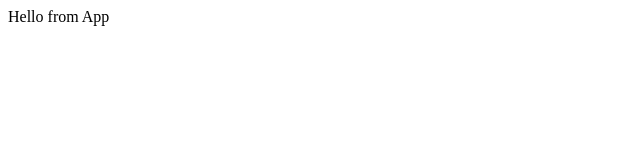
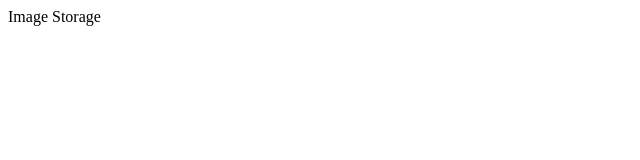
Before and after one commit to DarioDado/imgur-images-cloud, a Vue app: page / in a window 1280 px wide. Shown: the top 160 px of the page, without its empty margins (0-640 px from the left). Built offline with nearby package versions, Linux system fonts and the light colour scheme.

Commit message:
create AppHeader component

```diff
--- a/src/App.vue
+++ b/src/App.vue
@@ -1,11 +1,15 @@
 <template>
   <div>
-    Hello from App
+    <app-header></app-header>
   </div>
 </template>
 
 <script>
+import AppHeader from './components/AppHeader';
 export default {
   name: 'App',
+  components: {
+    AppHeader,
+  }
 }
 </script>
--- /dev/null
+++ b/src/components/AppHeader.vue
@@ -0,0 +1,9 @@
+<template>
+  <div>Image Storage</div>
+</template>
+
+<script>
+export default {
+  name: 'AppHeader',
+}
+</script>
```
